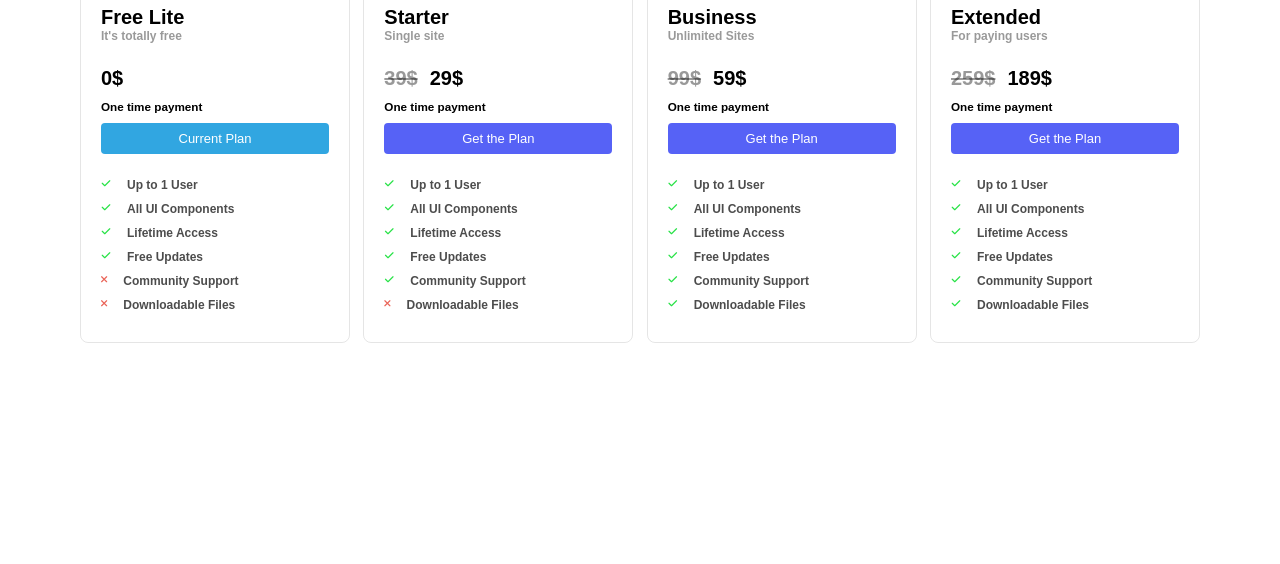
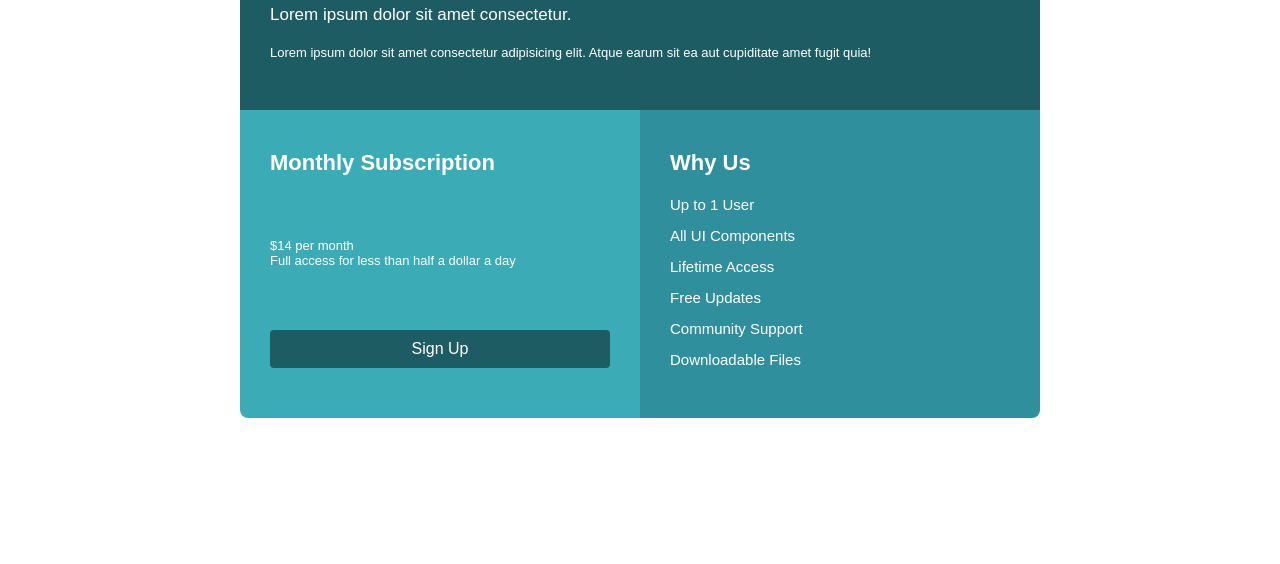
Before and after one commit to Phazerous/html-layouts, a plain HTML site: page index.html in a window 1280 px wide. Shown: the part 236-800 px from the top of the page. Drawn offline with Linux system fonts and the light colour scheme.

```diff
--- a/assets/style.css
+++ b/assets/style.css
@@ -12,92 +12,84 @@ body {
   font-family: Arial, Helvetica, sans-serif;
 }
 
+h1 {
+  font-size: 3rem;
+}
+
 h2 {
-  font-size: 2rem;
-  font-weight: 800;
+  font-size: 2.2rem;
 }
 
 h4 {
-  font-size: 1.2rem;
+  font-size: 1.7rem;
+  font-weight: 400;
 }
 
-.pricing {
+p {
+  font-size: 1.3rem;
+  font-weight: 400;
+}
+
+body {
   height: 100vh;
-  padding: 0 8rem;
+  color: #fff;
 
   display: grid;
-  grid-template-columns: repeat(4, 27rem);
-  justify-content: space-between;
+  place-content: center;
+}
+
+.about {
+  width: 80rem;
+
+  display: grid;
+  grid-template-columns: repeat(2, 1fr);
+  grid-template-rows: repeat(2, min-content);
+
   align-content: center;
+  justify-content: center;
+
+  overflow: hidden;
+  border-radius: 0.8rem;
+}
+
+.about > div {
+  padding: 4rem 3rem 5rem;
+}
+
+.community,
+.subscription,
+.why {
+  display: grid;
+  align-content: space-between;
+  row-gap: 2rem;
+}
+
+.community {
+  grid-column: 1 / 3;
+
+  background-color: #1d5c63;
 }
 
 .subscription {
-  padding: 2rem 2rem 3rem;
-  border-radius: 0.8rem;
-  border: 1px solid rgba(0 0 0 / 0.1);
-
-  display: grid;
-  row-gap: 2.4rem;
+  background-color: #3bacb6;
 }
 
-.subscription__details {
-  color: rgba(0 0 0 / 0.7);
+.subscription__signup {
+  border: none;
+  padding: 1rem;
+  background-color: #1d5c63;
+  color: #fff;
+  border-radius: 0.4rem;
+  font-size: 1.6rem;
 }
 
-.subscription__name,
-.subcription__pricing,
-.subscription__details {
-  display: grid;
-  row-gap: 1rem;
+.why {
+  background-color: #2f8f9d;
 }
 
-.pricing > .subscription:first-of-type .subscription__plan {
-  background-color: #31a6e1;
+.why__desc {
+  list-style: none;
+  display: grid;
+  row-gap: 1.4rem;
+  font-size: 1.5rem;
 }
-
-.subscription__plan {
-  cursor: pointer;
-  font-size: 1.3rem;
-  padding: 0.8rem 0;
-  background-color: #5662f6;
-  border-radius: 0.4rem;
-  text-align: center;
-  border: none;
-  color: #fff;
-
-  transition: all 0.3s ease-in;
-}
-
-.subscription__plan:hover {
-  transform: scale(1.1);
-  transition: all 0.3s ease-in;
-}
-
-.subscription__details > div {
-  display: grid;
-  grid-template-columns: min-content auto;
-  column-gap: 1.6rem;
-}
-
-.subscription__price_striked {
-  text-decoration: line-through;
-  color: rgba(0 0 0 / 0.4);
-}
-
-.subcription__pricing div:first-child {
-  display: grid;
-  grid-template-columns: repeat(2, min-content);
-  column-gap: 1.2rem;
-}
-
-.subscription__subtitle {
-  color: rgba(0 0 0 / 0.4);
-}
-
-.fa-check {
-  color: #27e246;
-}
-
-.fa-xmark {
-  color: #ea6357;
-}
--- a/index.html
+++ b/index.html
@@ -22,197 +22,43 @@
       href="./assets/style.css" />
   </head>
   <body>
-    <section class="pricing">
-      <div class="subscription">
-        <div class="subcription__name">
-          <h2 class="subscription__title">Free Lite</h2>
-          <h4 class="subscription__subtitle">It's totally free</h4>
-        </div>
-
-        <div class="subcription__pricing">
-          <div><h2 class="subscription__price">0$</h2></div>
-          <h3 class="subscription__payment">One time payment</h3>
-          <div class="subscription__plan">Current Plan</div>
-        </div>
-
-        <div class="subscription__details">
-          <div>
-            <i class="fa-solid fa-check"></i>
-            <h4>Up to 1 User</h4>
-          </div>
-
-          <div>
-            <i class="fa-solid fa-check"></i>
-            <h4>All UI Components</h4>
-          </div>
-
-          <div>
-            <i class="fa-solid fa-check"></i>
-            <h4>Lifetime Access</h4>
-          </div>
-
-          <div>
-            <i class="fa-solid fa-check"></i>
-            <h4>Free Updates</h4>
-          </div>
-
-          <div>
-            <i class="fa-solid fa-xmark"></i>
-            <h4>Community Support</h4>
-          </div>
-
-          <div>
-            <i class="fa-solid fa-xmark"></i>
-            <h4>Downloadable Files</h4>
-          </div>
-        </div>
+    <section class="about">
+      <div class="community">
+        <h1 class="community__title">Join our community</h1>
+        <h4 class="community__subtitle">
+          Lorem ipsum dolor sit amet consectetur.
+        </h4>
+        <p class="commuinty__para">
+          Lorem ipsum dolor sit amet consectetur adipisicing elit. Atque earum
+          sit ea aut cupiditate amet fugit quia!
+        </p>
       </div>
 
       <div class="subscription">
-        <div class="subcription__name">
-          <h2 class="subscription__title">Starter</h2>
-          <h4 class="subscription__subtitle">Single site</h4>
+        <h2 class="subscription__title">Monthly Subscription</h2>
+
+        <div class="subscription__desc">
+          <p>$14 per month</p>
+          <p>Full access for less than half a dollar a day</p>
         </div>
 
-        <div class="subcription__pricing">
-          <div>
-            <h2 class="subscription__price_striked">39$</h2>
-            <h2 class="subscription__price">29$</h2>
-          </div>
-
-          <h3 class="subscription__payment">One time payment</h3>
-          <div class="subscription__plan">Get the Plan</div>
-        </div>
-
-        <div class="subscription__details">
-          <div>
-            <i class="fa-solid fa-check"></i>
-            <h4>Up to 1 User</h4>
-          </div>
-
-          <div>
-            <i class="fa-solid fa-check"></i>
-            <h4>All UI Components</h4>
-          </div>
-
-          <div>
-            <i class="fa-solid fa-check"></i>
-            <h4>Lifetime Access</h4>
-          </div>
-
-          <div>
-            <i class="fa-solid fa-check"></i>
-            <h4>Free Updates</h4>
-          </div>
-
-          <div>
-            <i class="fa-solid fa-check"></i>
-            <h4>Community Support</h4>
-          </div>
-
-          <div>
-            <i class="fa-solid fa-xmark"></i>
-            <h4>Downloadable Files</h4>
-          </div>
-        </div>
+        <input
+          type="button"
+          value="Sign Up"
+          class="subscription__signup" />
       </div>
 
-      <div class="subscription">
-        <div class="subcription__name">
-          <h2 class="subscription__title">Business</h2>
-          <h4 class="subscription__subtitle">Unlimited Sites</h4>
-        </div>
+      <div class="why">
+        <h2 class="why__title">Why Us</h2>
 
-        <div class="subcription__pricing">
-          <div>
-            <h2 class="subscription__price_striked">99$</h2>
-            <h2 class="subscription__price">59$</h2>
-          </div>
-
-          <h3 class="subscription__payment">One time payment</h3>
-          <div class="subscription__plan">Get the Plan</div>
-        </div>
-
-        <div class="subscription__details">
-          <div>
-            <i class="fa-solid fa-check"></i>
-            <h4>Up to 1 User</h4>
-          </div>
-
-          <div>
-            <i class="fa-solid fa-check"></i>
-            <h4>All UI Components</h4>
-          </div>
-
-          <div>
-            <i class="fa-solid fa-check"></i>
-            <h4>Lifetime Access</h4>
-          </div>
-
-          <div>
-            <i class="fa-solid fa-check"></i>
-            <h4>Free Updates</h4>
-          </div>
-
-          <div>
-            <i class="fa-solid fa-check"></i>
-            <h4>Community Support</h4>
-          </div>
-
-          <div>
-            <i class="fa-solid fa-check"></i>
-            <h4>Downloadable Files</h4>
-          </div>
-        </div>
-      </div>
-
-      <div class="subscription">
-        <div class="subcription__name">
-          <h2 class="subscription__title">Extended</h2>
-          <h4 class="subscription__subtitle">For paying users</h4>
-        </div>
-
-        <div class="subcription__pricing">
-          <div>
-            <h2 class="subscription__price_striked">259$</h2>
-            <h2 class="subscription__price">189$</h2>
-          </div>
-
-          <h3 class="subscription__payment">One time payment</h3>
-          <div class="subscription__plan">Get the Plan</div>
-        </div>
-
-        <div class="subscription__details">
-          <div>
-            <i class="fa-solid fa-check"></i>
-            <h4>Up to 1 User</h4>
-          </div>
-
-          <div>
-            <i class="fa-solid fa-check"></i>
-            <h4>All UI Components</h4>
-          </div>
-
-          <div>
-            <i class="fa-solid fa-check"></i>
-            <h4>Lifetime Access</h4>
-          </div>
-
-          <div>
-            <i class="fa-solid fa-check"></i>
-            <h4>Free Updates</h4>
-          </div>
-
-          <div>
-            <i class="fa-solid fa-check"></i>
-            <h4>Community Support</h4>
-          </div>
-
-          <div>
-            <i class="fa-solid fa-check"></i>
-            <h4>Downloadable Files</h4>
-          </div>
-        </div>
+        <ul class="why__desc">
+          <li>Up to 1 User</li>
+          <li>All UI Components</li>
+          <li>Lifetime Access</li>
+          <li>Free Updates</li>
+          <li>Community Support</li>
+          <li>Downloadable Files</li>
+        </ul>
       </div>
     </section>
   </body>
```
